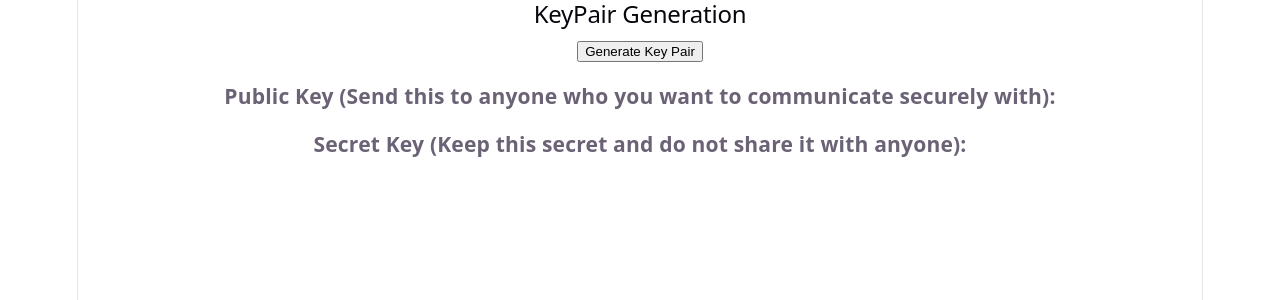
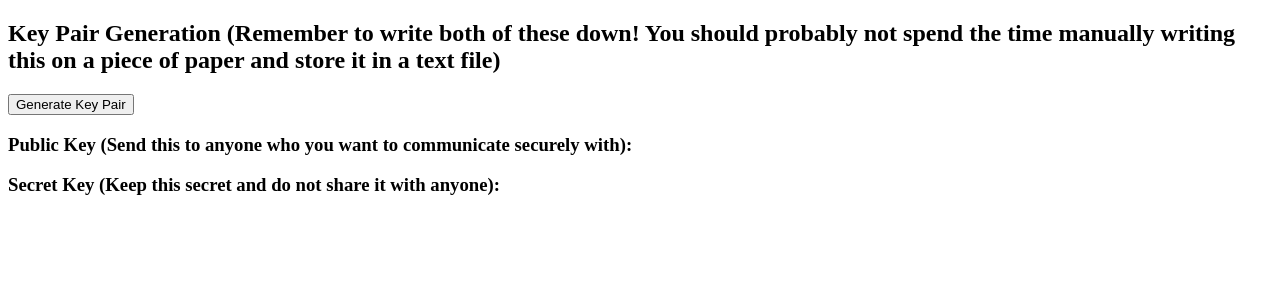
Before and after one commit to Stuart428/vpm, a React (Vite) app: page / in a window 1280 px wide. Shown: the top 300 px of the page. Built offline with nearby package versions, Linux system fonts and the light colour scheme.

Commit message:
Refactor App component to manage key pair output state and update UI for key pair generation

```diff
--- a/src/App.tsx
+++ b/src/App.tsx
@@ -3,21 +3,25 @@ import { createMlKem1024} from "mlkem";
 import './App.css'
 import * as crypto from 'crypto';
 import { Buffer } from 'buffer';
+
+import { useState } from 'react';
+
 function App() {
-
+  const [publicKeyOut, setPublicKeyOut] = useState<string>('');
+  const [secretKeyOut, setSecretKeyOut] = useState<string>('');
   return (
     <>
       <div id="keyGen">
-        <h2>KeyPair Generation</h2>
+        <h2>Key Pair Generation (Remember to write both of these down! You should probably not spend the time manually writing this on a piece of paper and store it in a text file)</h2>
         <button onClick={async () => {
           const { publicKey, secretKey } = await vgpGenerateKeyPair();
-          console.log("Public Key:", Buffer.from(publicKey).toString('base64'));
-          console.log("Secret Key:", Buffer.from(secretKey).toString('base64'));
-        }}>Generate Key Pair</button>
+          setPublicKeyOut(Buffer.from(publicKey).toString('base64'));
+          setSecretKeyOut(Buffer.from(secretKey).toString('base64'));
+        }}>Generate Key Pair </button>
         <h3>Public Key (Send this to anyone who you want to communicate securely with): </h3>
-        <p id="keyGenPublicKeyOut"></p>
+        <p id="keyGenPublicKeyOut">{publicKeyOut}</p>
         <h3>Secret Key (Keep this secret and do not share it with anyone): </h3>
-        <p id="keyGenSecretKeyOut"></p>
+        <p id="keyGenSecretKeyOut">{secretKeyOut}</p>
       </div>
 
     </>
--- a/src/index.css
+++ b/src/index.css
@@ -1,111 +1,3 @@
 :root {
-  --text: #6b6375;
-  --text-h: #08060d;
-  --bg: #fff;
-  --border: #e5e4e7;
-  --code-bg: #f4f3ec;
-  --accent: #aa3bff;
-  --accent-bg: rgba(170, 59, 255, 0.1);
-  --accent-border: rgba(170, 59, 255, 0.5);
-  --social-bg: rgba(244, 243, 236, 0.5);
-  --shadow:
-    rgba(0, 0, 0, 0.1) 0 10px 15px -3px, rgba(0, 0, 0, 0.05) 0 4px 6px -2px;
 
-  --sans: system-ui, 'Segoe UI', Roboto, sans-serif;
-  --heading: system-ui, 'Segoe UI', Roboto, sans-serif;
-  --mono: ui-monospace, Consolas, monospace;
-
-  font: 18px/145% var(--sans);
-  letter-spacing: 0.18px;
-  color-scheme: light dark;
-  color: var(--text);
-  background: var(--bg);
-  font-synthesis: none;
-  text-rendering: optimizeLegibility;
-  -webkit-font-smoothing: antialiased;
-  -moz-osx-font-smoothing: grayscale;
-
-  @media (max-width: 1024px) {
-    font-size: 16px;
-  }
 }
-
-@media (prefers-color-scheme: dark) {
-  :root {
-    --text: #9ca3af;
-    --text-h: #f3f4f6;
-    --bg: #16171d;
-    --border: #2e303a;
-    --code-bg: #1f2028;
-    --accent: #c084fc;
-    --accent-bg: rgba(192, 132, 252, 0.15);
-    --accent-border: rgba(192, 132, 252, 0.5);
-    --social-bg: rgba(47, 48, 58, 0.5);
-    --shadow:
-      rgba(0, 0, 0, 0.4) 0 10px 15px -3px, rgba(0, 0, 0, 0.25) 0 4px 6px -2px;
-  }
-
-  #social .button-icon {
-    filter: invert(1) brightness(2);
-  }
-}
-
-#root {
-  width: 1126px;
-  max-width: 100%;
-  margin: 0 auto;
-  text-align: center;
-  border-inline: 1px solid var(--border);
-  min-height: 100svh;
-  display: flex;
-  flex-direction: column;
-  box-sizing: border-box;
-}
-
-body {
-  margin: 0;
-}
-
-h1,
-h2 {
-  font-family: var(--heading);
-  font-weight: 500;
-  color: var(--text-h);
-}
-
-h1 {
-  font-size: 56px;
-  letter-spacing: -1.68px;
-  margin: 32px 0;
-  @media (max-width: 1024px) {
-    font-size: 36px;
-    margin: 20px 0;
-  }
-}
-h2 {
-  font-size: 24px;
-  line-height: 118%;
-  letter-spacing: -0.24px;
-  margin: 0 0 8px;
-  @media (max-width: 1024px) {
-    font-size: 20px;
-  }
-}
-p {
-  margin: 0;
-}
-
-code,
-.counter {
-  font-family: var(--mono);
-  display: inline-flex;
-  border-radius: 4px;
-  color: var(--text-h);
-}
-
-code {
-  font-size: 15px;
-  line-height: 135%;
-  padding: 4px 8px;
-  background: var(--code-bg);
-}
```
